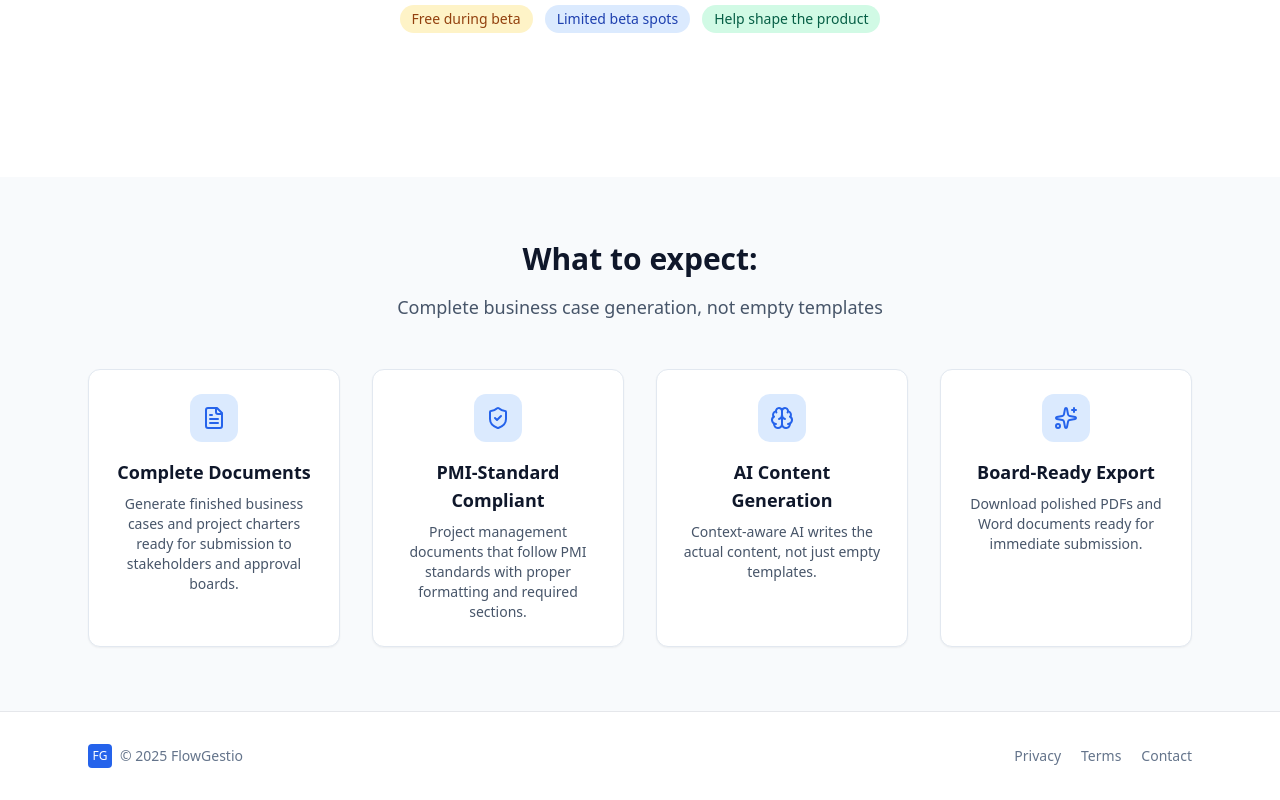
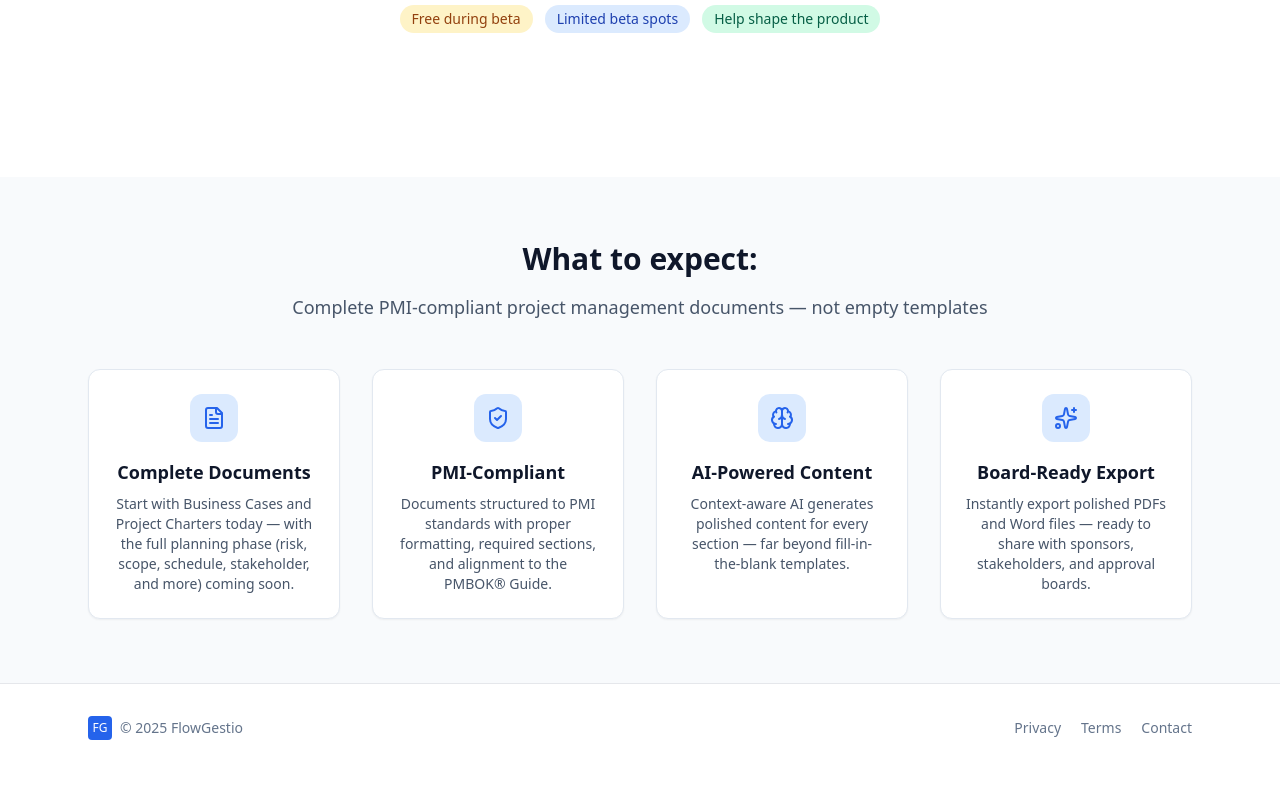
Before and after one commit to olliek-st/flowgestio-frontend, a React (Vite) app: page / in a window 1280 px wide. Shown: the part 618-1418 px from the top of the page. After the commit the page ends 1390 px from the top, so only its background shows below. Built offline with nearby package versions, Linux system fonts and the light colour scheme; no server answers.

Commit message:
Revise 'What to Expect' section with updated features

```diff
--- a/src/pages/Landing.jsx
+++ b/src/pages/Landing.jsx
@@ -156,34 +156,35 @@ export default function Landing() {
   <Container>
     <div className="text-center mb-12">
       <h2 className="text-3xl font-bold mb-4">What to expect:</h2>
-            <p className="text-lg text-slate-600">Complete business case generation, not empty templates</p>
+      <p className="text-lg text-slate-600">
+        Complete PMI-compliant project management documents — not empty templates
+      </p>
     </div>
 
     <div className="grid gap-8 sm:grid-cols-2 lg:grid-cols-4">
       <Feature
         icon={<FileText />}
         title="Complete Documents"
-              text="Generate finished business cases and project charters ready for submission to stakeholders and approval boards."
+        text="Start with Business Cases and Project Charters today — with the full planning phase (risk, scope, schedule, stakeholder, and more) coming soon."
       />
       <Feature
         icon={<ShieldCheck />}
-              title="PMI-Standard Compliant"
-              text="Project management documents that follow PMI standards with proper formatting and required sections."
+        title="PMI-Compliant"
+        text="Documents structured to PMI standards with proper formatting, required sections, and alignment to the PMBOK® Guide."
       />
       <Feature
         icon={<Brain />}
-              title="AI Content Generation"
-              text="Context-aware AI writes the actual content, not just empty templates."
+        title="AI-Powered Content"
+        text="Context-aware AI generates polished content for every section — far beyond fill-in-the-blank templates."
       />
       <Feature
         icon={<Sparkles />}
         title="Board-Ready Export"
-              text="Download polished PDFs and Word documents ready for immediate submission."
+        text="Instantly export polished PDFs and Word files — ready to share with sponsors, stakeholders, and approval boards."
       />
     </div>
   </Container>
 </section>
-
       {/* Footer */}
       <footer className="border-t">
         <Container className="py-8 flex flex-col sm:flex-row items-center justify-between gap-4 text-sm text-slate-500">
```
Lines whose indentation alone changed are shown as unchanged.
